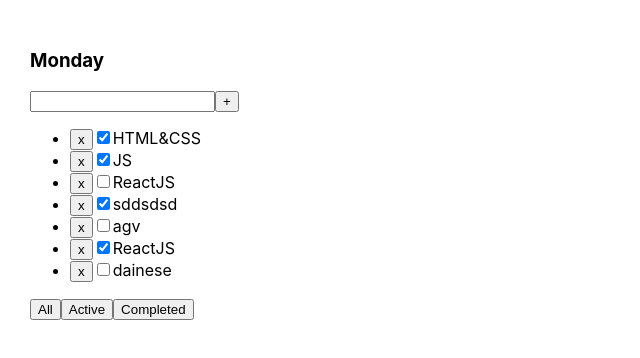
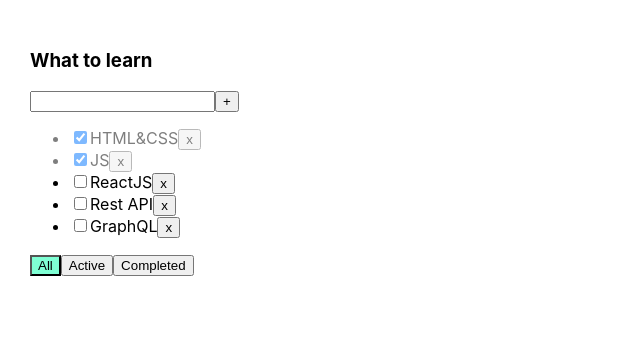
Before and after one commit to Dainese-AGV/todoList, a React (Create React App) app: page / in a window 1280 px wide. Shown: the top 358 px of the page, without its empty margins (0-640 px from the left). Built offline with nearby package versions, Linux system fonts and the light colour scheme.

Commit message:
title is requared

```diff
--- a/src/App.css
+++ b/src/App.css
@@ -6,3 +6,16 @@
 .App > div {
   margin-right: 50px;
 }
+.error {
+  border: red 1px solid;
+}
+
+.error-message {
+  color: red;
+}
+.active-filter {
+  background-color: aquamarine;
+}
+.is-done {
+  opacity: 0.5;
+}
--- a/src/App.tsx
+++ b/src/App.tsx
@@ -1,52 +1,67 @@
-import React from "react";
-import { useState } from "react";
-import { v1 } from "uuid";
-import "./App.css";
-import { Todolist } from "./components/Todolist";
+import React, {useState} from 'react';
+import './App.css';
+import {Todolist} from './Todolist';
+import { v1 } from 'uuid';
 
-export const App = () => {
+export type FilterValuesType = "all" | "active" | "completed";
+
+function App() {
+
     let [tasks, setTasks] = useState([
         { id: v1(), title: "HTML&CSS", isDone: true },
         { id: v1(), title: "JS", isDone: true },
         { id: v1(), title: "ReactJS", isDone: false },
-    { id: v1(), title: "sddsdsd", isDone: true },
-    { id: v1(), title: "agv", isDone: false },
-    { id: v1(), title: "ReactJS", isDone: true },
-    { id: v1(), title: "dainese", isDone: false },
+        { id: v1(), title: "Rest API", isDone: false },
+        { id: v1(), title: "GraphQL", isDone: false },
     ]);
 
-  const [filter, setFilter] = useState("All");
+    function removeTask(id: string) {
+        let filteredTasks = tasks.filter(t => t.id != id);
+        setTasks(filteredTasks);
+    }
 
-  const removeTask = (newID: string) => {
-    setTasks(tasks.filter((el) => el.id !== newID));
-  };
-  const addTasks = (title: string) => {
-    let task = { id: v1(), title: title, isDone: true };
+    function addTask(title: string) {
+        let task = { id: v1(), title: title, isDone: false };
         let newTasks = [task, ...tasks];
         setTasks(newTasks);
-  };
+    }
 
-  let changeFilter = (value: string) => {
+    let [filter, setFilter] = useState<FilterValuesType>("all");
+
+    let tasksForTodolist = tasks;
+
+    if (filter === "active") {
+        tasksForTodolist = tasks.filter(t => t.isDone === false);
+    }
+    if (filter === "completed") {
+        tasksForTodolist = tasks.filter(t => t.isDone === true);
+    }
+
+    function changeFilter(value: FilterValuesType) {
         setFilter(value);
-  };
+    }
 
-  let filteredTasks = tasks;
-  if (filter === "Active") {
-    filteredTasks = tasks.filter((el) => el.isDone === false);
+    function changeStatus (id:string, isDone:boolean) {
+        let task = tasks.find(t => t.id === id);
+        if(task){
+            task.isDone=isDone;
+            setTasks([...tasks])
         }
-  if (filter === "Completed") {
-    filteredTasks = tasks.filter((el) => el.isDone === true);
     }
+
+
 
     return (
         <div className="App">
-      <Todolist
-        type={"Monday"}
-        tasks={filteredTasks}
+            <Todolist title="What to learn"
+                      tasks={tasksForTodolist}
                       removeTask={removeTask}
                       changeFilter={changeFilter}
-        Addtasks={addTasks}
-      />
+                      addTask={addTask}
+                      changeTaskStatus ={changeStatus}
+                      filter={filter}/>
         </div>
     );
-};
+}
+
+export default App;
--- /dev/null
+++ b/src/Todolist.tsx
@@ -0,0 +1,104 @@
+import { error } from "console";
+import React, { ChangeEvent, KeyboardEvent, useState } from "react";
+import { FilterValuesType } from "./App";
+
+type TaskType = {
+  id: string;
+  title: string;
+  isDone: boolean;
+};
+
+type PropsType = {
+  title: string;
+  tasks: Array<TaskType>;
+  removeTask: (taskId: string) => void;
+  changeFilter: (value: FilterValuesType) => void;
+  addTask: (title: string) => void;
+  changeTaskStatus: (id: string, isDone: boolean) => void;
+  filter: FilterValuesType;
+};
+
+export function Todolist(props: PropsType) {
+  let [title, setTitle] = useState("");
+  let [error, setError] = useState<string | null>(null);
+
+  const addTask = () => {
+    if (title.trim() !== "") {
+      props.addTask(title);
+      setTitle("");
+    } else {
+      setError("Title is requared");
+    }
+  };
+  const onChangeHandler = (e: ChangeEvent<HTMLInputElement>) => {
+    setTitle(e.currentTarget.value);
+  };
+
+  const onKeyPressHandler = (e: KeyboardEvent<HTMLInputElement>) => {
+    setError(null);
+    if (e.charCode === 13) {
+      addTask();
+    }
+  };
+
+  const onAllClickHandler = () => props.changeFilter("all");
+  const onActiveClickHandler = () => props.changeFilter("active");
+  const onCompletedClickHandler = () => props.changeFilter("completed");
+
+  return (
+    <div>
+      <h3>{props.title}</h3>
+      <div>
+        <input
+          value={title}
+          onChange={onChangeHandler}
+          onKeyPress={onKeyPressHandler}
+          className={error ? "error" : ""}
+        />
+        <button onClick={addTask}>+</button>
+        {error && <div className="error-message">{error}</div>}
+      </div>
+      <ul>
+        {props.tasks.map((t) => {
+          const onClickHandler = () => props.removeTask(t.id);
+          const onChangeHandler = (e: ChangeEvent<HTMLInputElement>) => {
+            let newIsDoneValue = e.currentTarget.checked;
+            props.changeTaskStatus(t.id, newIsDoneValue);
+          };
+
+          return (
+            <li key={t.id} className={t.isDone ? "is-done" : ""}>
+              <input
+                type="checkbox"
+                onChange={onChangeHandler}
+                checked={t.isDone}
+              />
+              <span>{t.title}</span>
+              <button onClick={onClickHandler}>x</button>
+            </li>
+          );
+        })}
+      </ul>
+      <div>
+        <button
+          className={props.filter === "all" ? "active-filter" : ""}
+          onClick={onAllClickHandler}
+        >
+          All
+        </button>
+        <button
+          className={props.filter === "active" ? "active-filter" : ""}
+          onClick={onActiveClickHandler}
+        >
+          Active
+        </button>
+        <button
+          className={props.filter === "completed" ? "active-filter" : ""}
+          onClick={onCompletedClickHandler}
+        >
+          Completed
+        </button>
+      </div>
+    </div>
+  );
+}
--- a/src/components/Todolist.tsx
+++ /dev/null
@@ -1,77 +0,0 @@
-import React, { ChangeEvent, useState } from "react";
-
-type ObjectType = {
-  id: string;
-  title: string;
-  isDone: boolean;
-};
-
-type TodolistPropstype = {
-  type: string;
-  tasks: Array<ObjectType>;
-  removeTask: (id: string) => void;
-  changeFilter: (value: string) => void;
-  Addtasks: (title: string) => void;
-};
-
-export const Todolist = (props: TodolistPropstype) => {
-  const [title, setTitle] = useState<string>("");
-  const taskTitle = () => {
-    props.Addtasks(title);
-    setTitle("");
-  };
-
-  const onChangeHandler = (el: ChangeEvent<HTMLInputElement>) => {
-    setTitle(el.currentTarget.value);
-  };
-  const onKeyHandler = (el: any) => {
-    if (el.charCode === 13) {
-      taskTitle();
-    }
-  };
-
-  const onAllclickHandler = () => {
-    props.changeFilter("All");
-  };
-  const onActiveclickHandler = () => {
-    props.changeFilter("Active");
-  };
-  const onCompletedclickHandler = () => {
-    props.changeFilter("Completed");
-  };
-
-  return (
-    <div>
-      <h3>{props.type}</h3>
-      <div>
-        <input
-          value={title}
-          onChange={onChangeHandler}
-          onKeyPress={onKeyHandler}
-        />
-
-        <button onClick={taskTitle}>+</button>
-      </div>
-
-      <ul>
-        {props.tasks.map((el) => {
-          const onclickHandler = () => {
-            props.removeTask(el.id);
-          };
-          return (
-            <li key={el.id}>
-              <button onClick={onclickHandler}>x</button>
-              <input type="checkbox" checked={el.isDone} />
-              <span>{el.title}</span>
-            </li>
-          );
-        })}
-      </ul>
-      <div>
-        <button onClick={onAllclickHandler}>All</button>
-        <button onClick={onActiveclickHandler}>Active</button>
-        <button onClick={onCompletedclickHandler}>Completed</button>
-      </div>
-    </div>
-  );
-};
--- a/src/index.tsx
+++ b/src/index.tsx
@@ -1,7 +1,7 @@
 import React from 'react';
 import ReactDOM from 'react-dom';
 import './index.css';
-import { App } from './App';
+import App from './App';
 import * as serviceWorker from './serviceWorker';
 
 ReactDOM.render(<App />,  document.getElementById('root'));
```
Also changed, not shown: 1 other file (tests, documents, lock files or other folders). Lines whose indentation alone changed are shown as unchanged.
